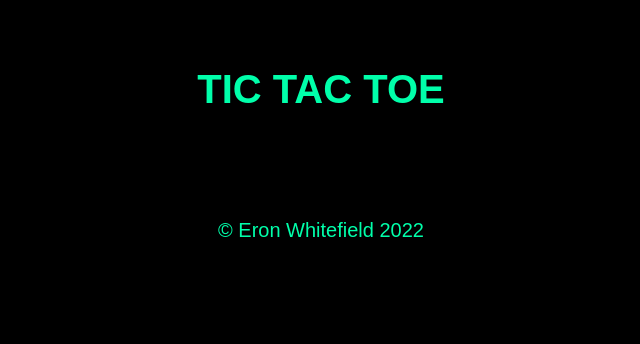
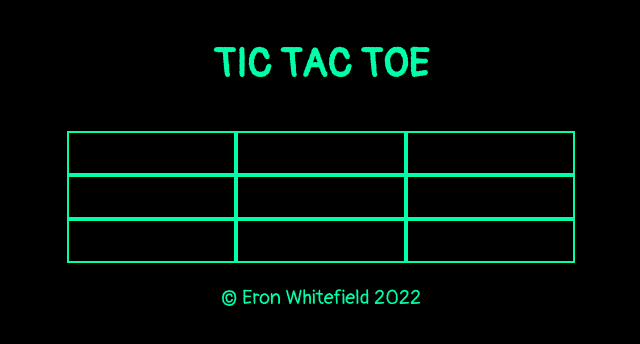
Before and after one commit to xphile1998/wdd330, a plain HTML site: page week4/tictactoe/tictactoe.html in a window 1280 px wide. Shown: the whole page, without its empty margins (319-959 px from the left). Drawn offline with Linux system fonts and the light colour scheme.

Commit message:
basic grid

```diff
--- a/week4/tictactoe/styles/styles.css
+++ b/week4/tictactoe/styles/styles.css
@@ -1,3 +1,12 @@
+@import url('https://fonts.googleapis.com/css2?family=Indie+Flower&family=Pangolin&family=Comforter&family=Rowdies&display=swap');
+
+* {
+    margin: 0;
+    padding: 0;
+    font-family: "Pangolin", cursive;
+    box-sizing: border-box;
+  }
+
 body {
     font-size: 20px;
     font-family: Arial, Helvetica, sans-serif;
@@ -22,3 +31,46 @@ footer {
     display: flex;
     justify-content: center;
 }
+
+.board_container {
+    width: 40%;
+    background-color: #000;
+    margin: 0 auto;
+    font-size: 0;
+    color:#fff;
+    border: 2px solid #000;
+    -webkit-box-shadow: 3px 3px 3px 0px #000000bf;
+    -moz-box-shadow: 3px 3px 3px 0px #000000bf;
+    box-shadow: 3px 3px 3px 0px #000000bf;
+  }
+
+  .board_square {
+    width: calc(100% / 3);
+    display: inline-block;
+    font-size: 40px;
+    color: #fff;
+    text-align: center;
+    border: 2px solid #0fa;
+    padding: 20px;
+    vertical-align: top;
+    font-family: "Rowdies", serif;
+    font-weight: 900;
+  }
+
+  .board_cell_winner {
+    background-color: #00ffaa;
+    color: #fff;
+  }
+
+  .letter {
+    position: relative;
+    top: 50%;
+    transform: translateY(-50%);
+    font-family: "Rowdies", serif;
+    font-size: 48pt;
+    font-weight: 900;
+  }
+
+  .hide_container {
+    display: none;
+  }
--- a/week4/tictactoe/tictactoe.html
+++ b/week4/tictactoe/tictactoe.html
@@ -16,7 +16,41 @@
             <h1>TIC TAC TOE</h1>
         </header>
         <main>
+            <div class="main_board"> <!--hide_container-->
+                <div class="board_player_turn"></div>
 
+                <div class="board_container">
+                    <div class="board_square">
+                        <div class="letter" data-id="0"></div>
+                    </div>
+                    <div class="board_square">
+                        <div class="letter" data-id="1"></div>
+                    </div>
+                    <div class="board_square">
+                        <div class="letter" data-id="2"></div>
+                    </div>
+
+                    <div class="board_square">
+                        <div class="letter" data-id="3"></div>
+                    </div>
+                    <div class="board_square">
+                        <div class="letter" data-id="4"></div>
+                    </div>
+                    <div class="board_square">
+                        <div class="letter" data-id="5"></div>
+                    </div>
+
+                    <div class="board_square">
+                        <div class="letter" data-id="6"></div>
+                    </div>
+                    <div class="board_square">
+                        <div class="letter" data-id="7"></div>
+                    </div>
+                    <div class="board_square">
+                        <div class="letter" data-id="8"></div>
+                    </div>
+                </div>
+            </div>
         </main>
         <footer>
             <p>&copy; Eron Whitefield 2022</p>
```
